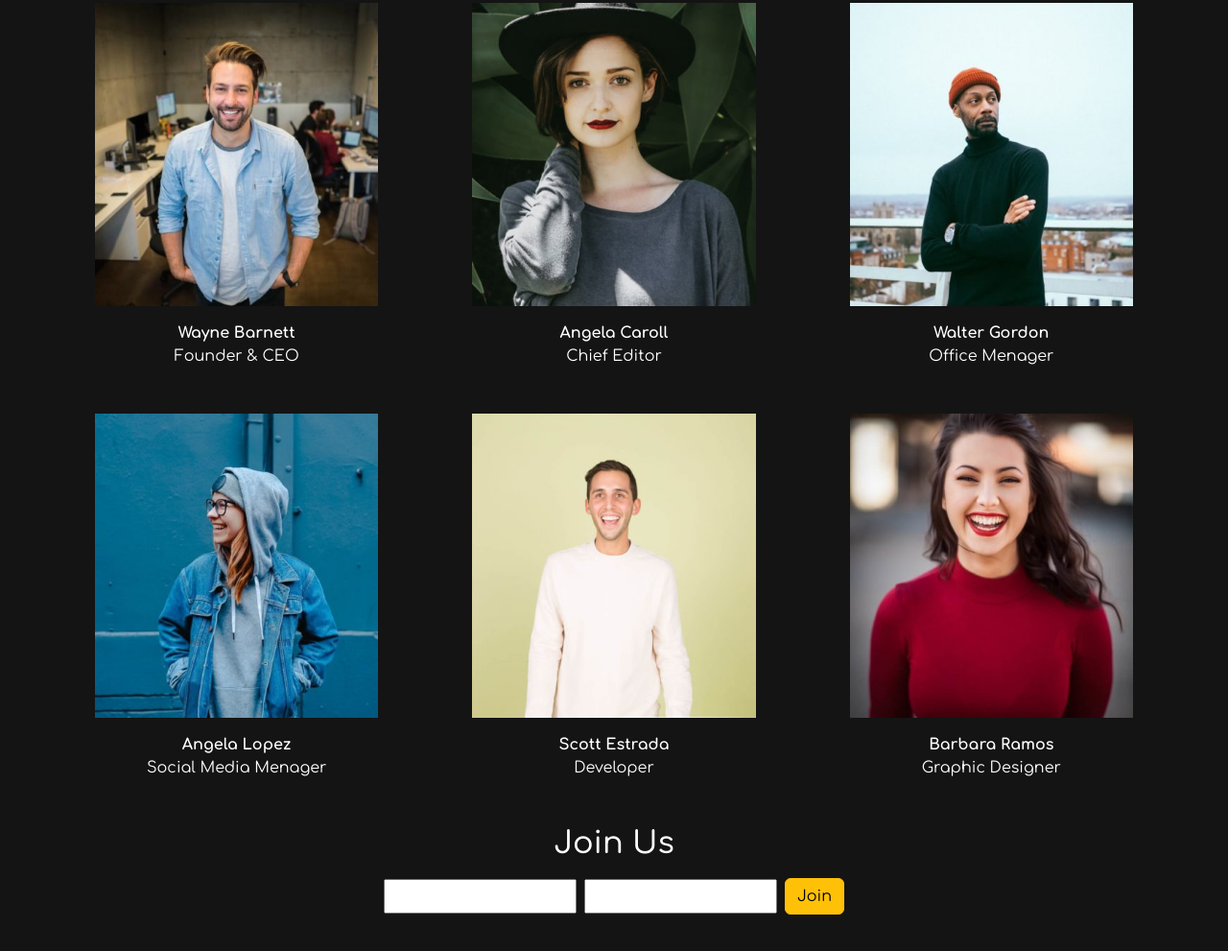
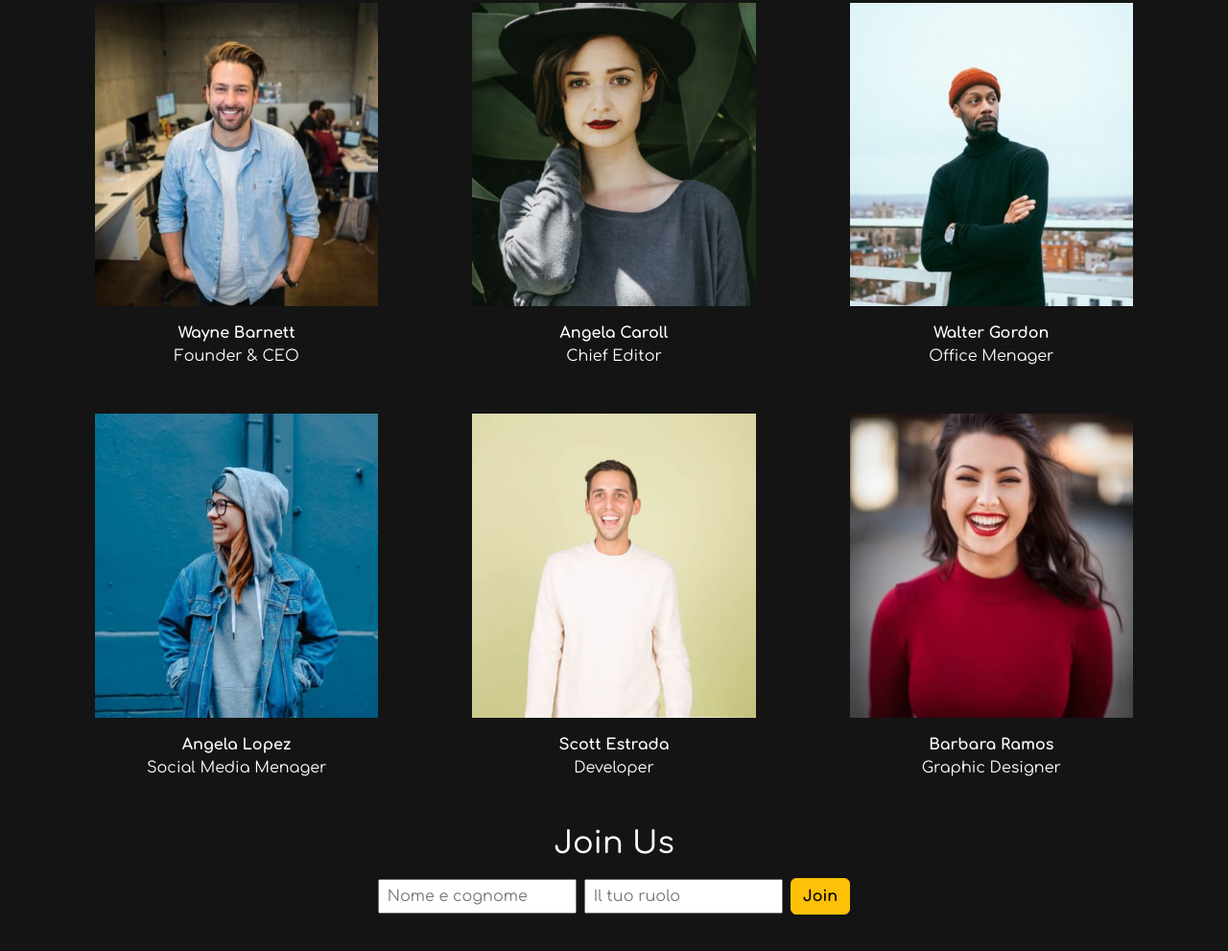
Before and after one commit to ValentinaZussino/js-our-team, a plain HTML site: page index.html in a window 1280 px wide. Shown: the part 221-1212 px from the top of the page at 96% size. Drawn offline with nearby package versions, Linux system fonts and the light colour scheme.

Commit message:
aggiunta placeholder

```diff
--- a/index.html
+++ b/index.html
@@ -21,9 +21,9 @@
         </div>
         <h2 class="text-capitalize text-center pt-5">join us</h2>
         <div class="m-auto mt-3 w-50 d-flex justify-content-center align-items-center">
-            <input id="user-name" type="text" class="py-1 me-2">
-            <input id="user-role" type="text" class="py-1 me-2">
-            <button class="btn btn-warning">Join</button>
+            <input id="user-name" type="text" placeholder="Nome e cognome" class="py-1 ps-2 me-2">
+            <input id="user-role" type="text" placeholder="Il tuo ruolo" class="py-1 ps-2 me-2">
+            <button class="btn btn-warning fw-bold">Join</button>
         </div>
     </main>
     <!-- js -->
```
